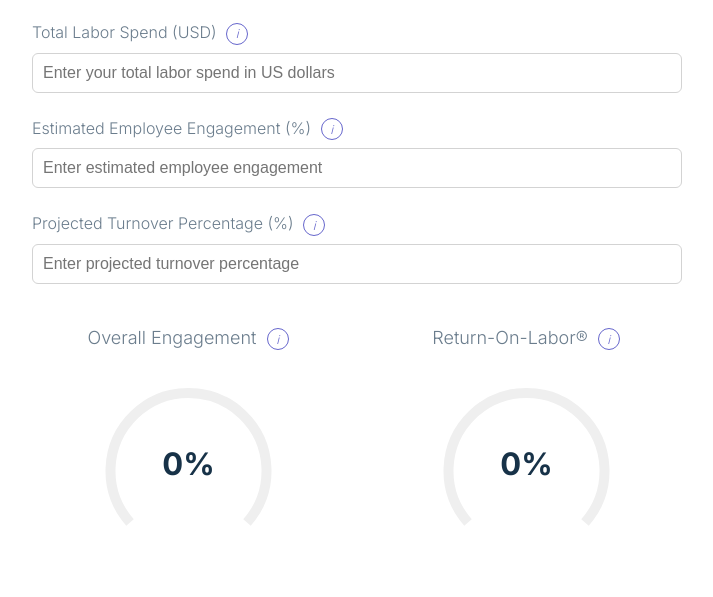
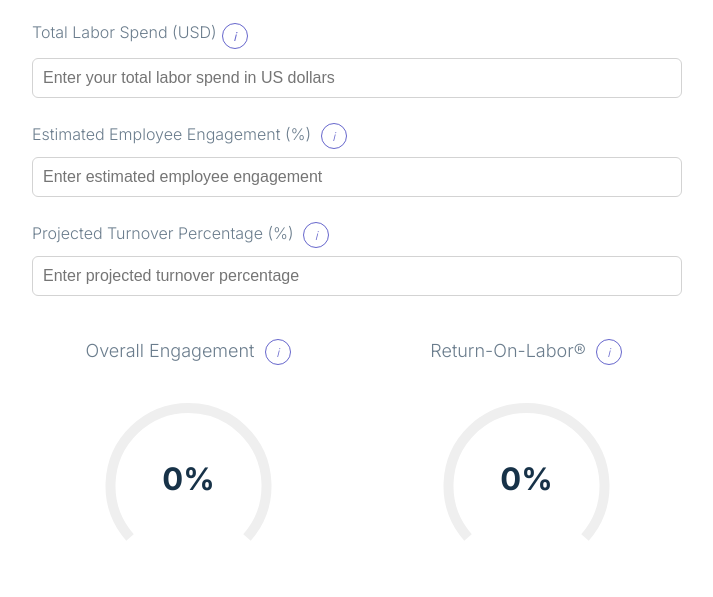
Before and after one commit to dkaiser85/EstimatorNew, a plain HTML site: page index.html in a window 1280 px wide. Shown: the part 120-717 px from the top of the page, without its empty margins (283-996 px from the left). Drawn offline with Linux system fonts and the light colour scheme.

Commit message:
Update index.html

```diff
--- a/index.html
+++ b/index.html
@@ -283,8 +283,8 @@
             display: inline-flex;
             justify-content: center;
             align-items: center;
-            width: 20px; /* Slightly larger for better touch target */
-            height: 20px;
+            width: 24px; /* Slightly larger for better touch target */
+            height: 24px;
             background-color: transparent;
             color: #6666CC;
             border: 1px solid #6666CC;
@@ -295,7 +295,8 @@
             position: relative;
             font-style: italic;
             vertical-align: middle;
-            z-index: 1;
+            z-index: 100; /* Increase z-index */
+            -webkit-tap-highlight-color: transparent; /* Remove tap highlight on mobile */
         }
 
         .info-icon:hover {
@@ -464,6 +465,22 @@
             display: flex;
         }
 
+        /* Add styles for the label wrapper */
+        .input-label-wrapper {
+            display: flex;
+            align-items: center;
+            margin-bottom: 8px;
+            pointer-events: none; /* Prevents wrapper from capturing events */
+        }
+
+        .input-label-wrapper label {
+            pointer-events: auto; /* Re-enable events for the label text */
+        }
+
+        .input-label-wrapper .info-icon {
+            pointer-events: auto; /* Re-enable events for the icon */
+        }
+
     </style>
 </head>
 <body>
@@ -477,12 +494,12 @@
     <div class="input-section" role="form" aria-label="Calculator Inputs">
         <!-- Total Labor Spend Input -->
         <div class="input-group">
-            <label for="totalLaborCost">
-                Total Labor Spend (USD)
+            <div class="input-label-wrapper">
+                <label for="totalLaborCost">Total Labor Spend (USD)</label>
                 <span class="info-icon" role="tooltip" tabindex="0" aria-label="Information about Total Labor Spend">i
                     <span class="tooltip" role="tooltip">The total amount spent annually on employee salaries, wages, and benefits.</span>
                 </span>
-            </label>
+            </div>
             <input type="text"
                    id="totalLaborCost"
                    placeholder="Enter your total labor spend in US dollars"
@@ -846,7 +863,6 @@
             const infoIcons = document.querySelectorAll('.info-icon');
             let activeTooltip = null;
 
-            // Function to close active tooltip
             function closeActiveTooltip() {
                 if (activeTooltip) {
                     activeTooltip.querySelector('.tooltip').style.visibility = 'hidden';
@@ -856,47 +872,40 @@
             }
 
             infoIcons.forEach(icon => {
-                // Handle click events
-                icon.addEventListener('click', function(e) {
-                    e.stopPropagation();
+                icon.addEventListener('touchstart', function(e) {
+                    e.preventDefault(); // Prevent default touch behavior
+                    e.stopPropagation(); // Stop event from bubbling
+
                     const tooltip = this.querySelector('.tooltip');
 
-                    // If clicking the same icon that's already active, close it
                     if (activeTooltip === this) {
                         closeActiveTooltip();
                         return;
                     }
 
-                    // Close any active tooltip
                     closeActiveTooltip();
 
-                    // Show new tooltip
                     tooltip.style.visibility = 'visible';
                     tooltip.style.opacity = '1';
                     activeTooltip = this;
                 });
 
-                // Handle keyboard events
-                icon.addEventListener('keypress', function(e) {
-                    if (e.key === 'Enter' || e.key === ' ') {
-                        e.preventDefault();
-                        this.click();
-                    }
+                icon.addEventListener('click', function(e) {
+                    e.preventDefault();
+                    e.stopPropagation();
+                    // ... rest of click handling
                 });
             });
 
-            // Close tooltip when clicking anywhere else on the page
-            document.addEventListener('click', function(e) {
+            // Close tooltip when touching anywhere else
+            document.addEventListener('touchstart', function(e) {
                 if (!e.target.closest('.info-icon')) {
                     closeActiveTooltip();
                 }
             });
 
-            // Close tooltip when scrolling
-            document.addEventListener('scroll', closeActiveTooltip);
-
-            // Close tooltip when resizing window
-            window.addEventListener('resize', closeActiveTooltip);
+            // Keep existing click and keyboard handlers
+            // ... rest of the setupTooltips function
         }
 
         setupTooltips();
```
